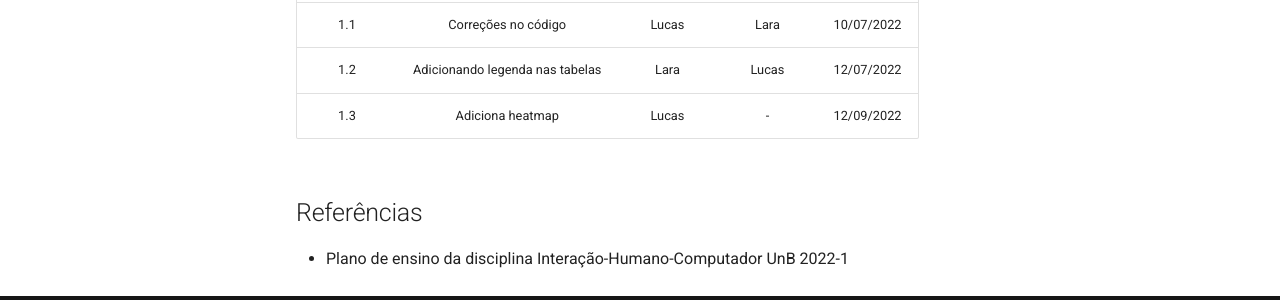
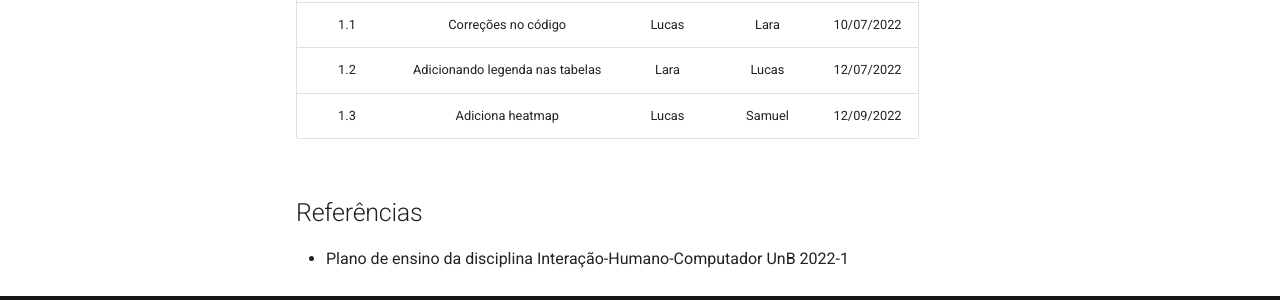
Before and after one commit to klmurussi/2022.1-Brasil-Channel, an MkDocs documentation site: the page built from docs/planejamento/cronograma.md, in a window 1280 px wide and 900 px high, scrolled down 5776 px. Shown: the part 560-860 px from the top of the window. Built offline with MkDocs 1.6.1 and Material for MkDocs 9.7.7, drawn with Linux system fonts in a browser that asks for light colours.

Commit message:
Update cronograma.md

```diff
--- a/docs/planejamento/cronograma.md
+++ b/docs/planejamento/cronograma.md
@@ -176,7 +176,7 @@ O heatmap (conferir Figura 1) tem como objetivo mostrar visualmente a disponibil
 |   1.0  |                    -                   |    Kathlyn    | Lucas | 06/07/2022 |
 |   1.1  |   Correções no código                  |    Lucas    | Lara  | 10/07/2022 |
 |   1.2  |   Adicionando legenda nas tabelas      | Lara | Lucas | 12/07/2022 |
-|   1.3  |   Adiciona heatmap      | Lucas | - | 12/09/2022 |
+|   1.3  |   Adiciona heatmap      | Lucas | Samuel | 12/09/2022 |
 
 ## Referências
 
```
